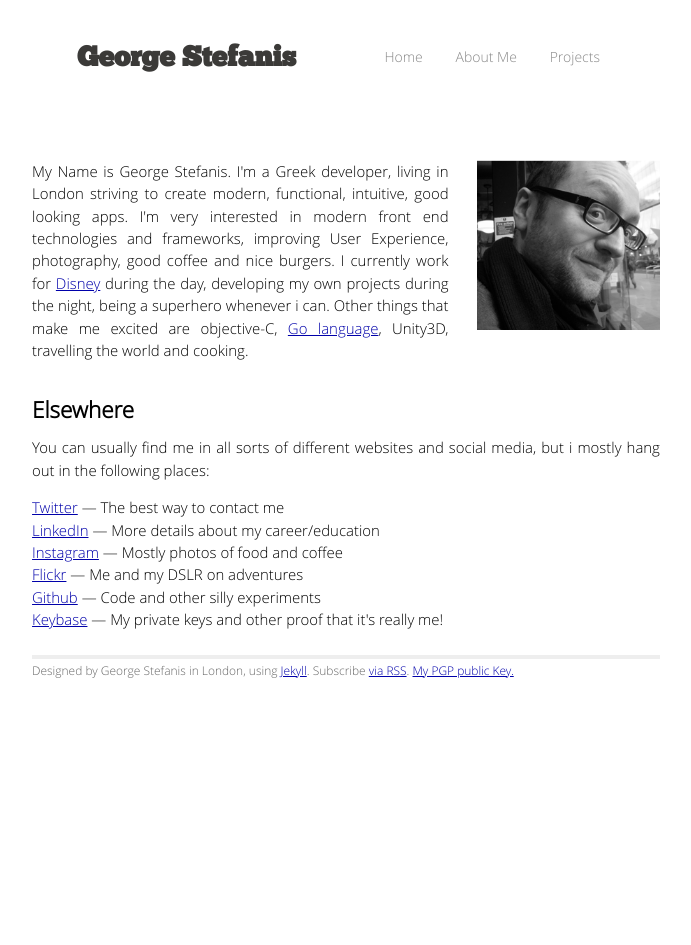
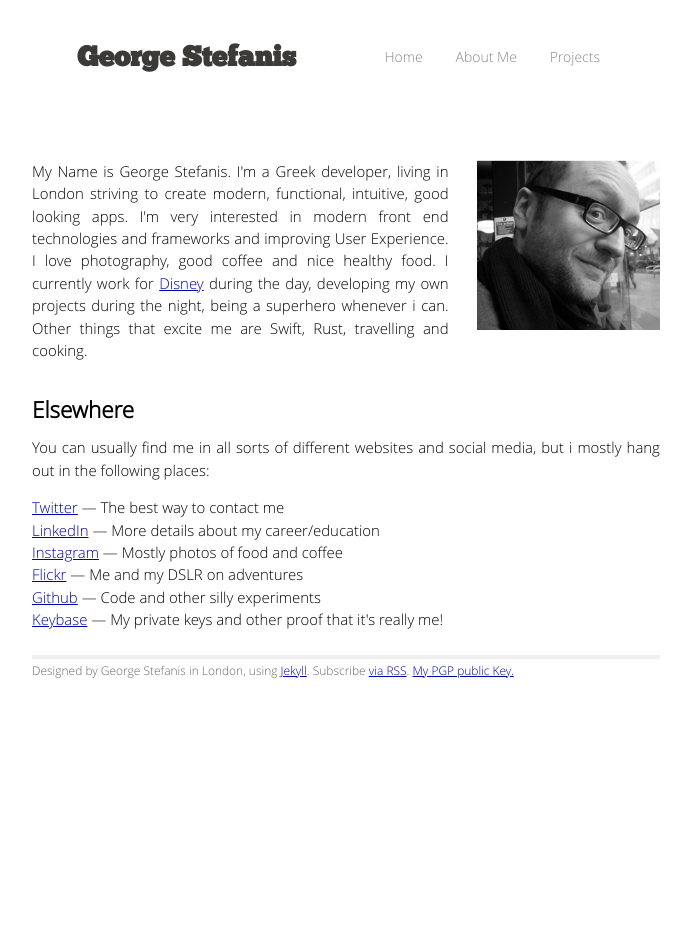
Before and after one commit to skywritergr/georgestefanis.com, a Jekyll site: the page built from about/index.html, in a window 1280 px wide. Shown: the whole page, without its empty margins (294-985 px from the left). Built offline with Jekyll 4.4.1, drawn with Linux system fonts in a browser that asks for light colours; Markdown is read by kramdown in place of the engine named in the settings.

Commit message:
small changes on the about pages

```diff
--- a/about/index.html
+++ b/about/index.html
@@ -5,7 +5,7 @@ title: George Stefanis | About
 
 <div id="about">
   <img src="{{site.url}}/assets/George.png">
-  <p>My Name is George Stefanis. I'm a Greek developer, living in London striving to create modern, functional, intuitive, good looking apps. I'm very interested in modern front end technologies and frameworks, improving User Experience, photography, good coffee and nice burgers. I currently work for <a href="http://www.disney.com">Disney</a> during the day, developing my own projects during the night, being a superhero whenever i can. Other things that make me excited are objective-C, <a href="http://golang.org/">Go language</a>, Unity3D, travelling the world and cooking.</p>
+  <p>My Name is George Stefanis. I'm a Greek developer, living in London striving to create modern, functional, intuitive, good looking apps. I'm very interested in modern front end technologies and frameworks and improving User Experience. I love photography, good coffee and nice healthy food. I currently work for <a href="http://www.disney.com">Disney</a> during the day, developing my own projects during the night, being a superhero whenever i can. Other things that excite me are Swift, Rust, travelling and cooking.</p>
 
   <br>
   <h2>Elsewhere</h2>
```
